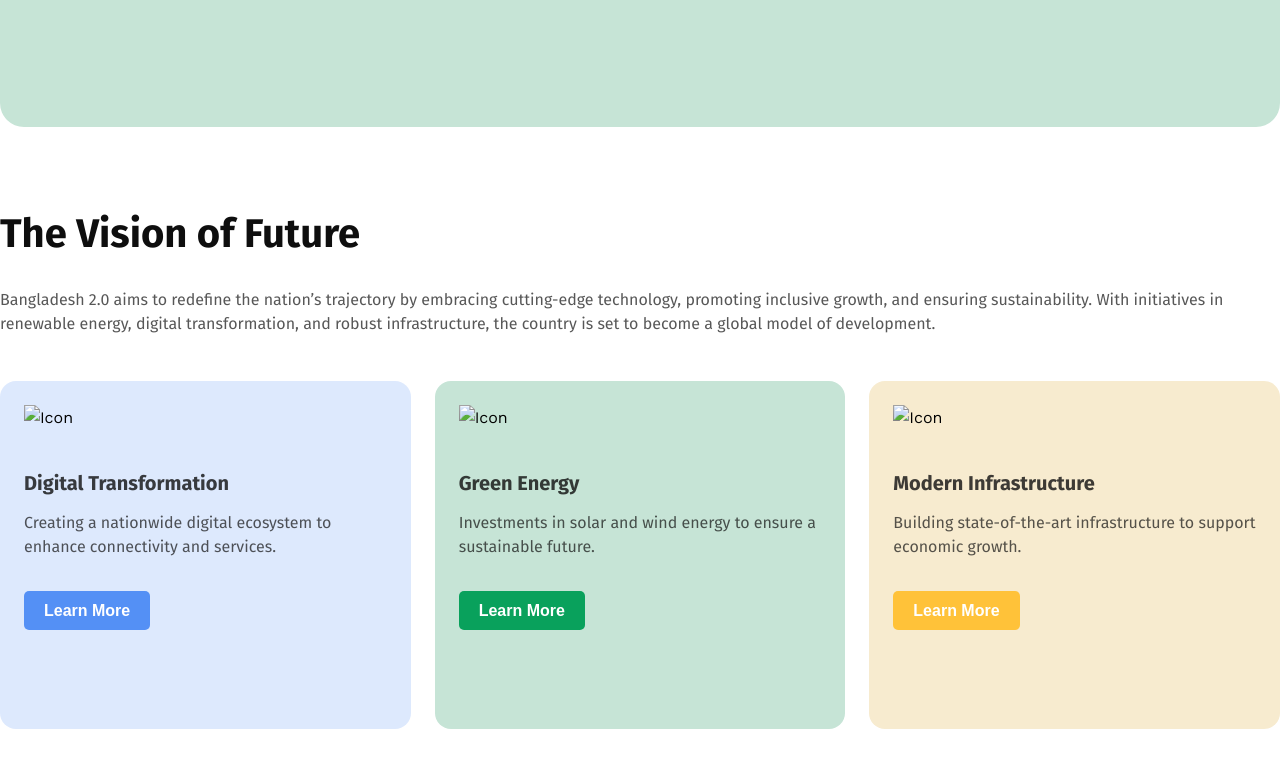
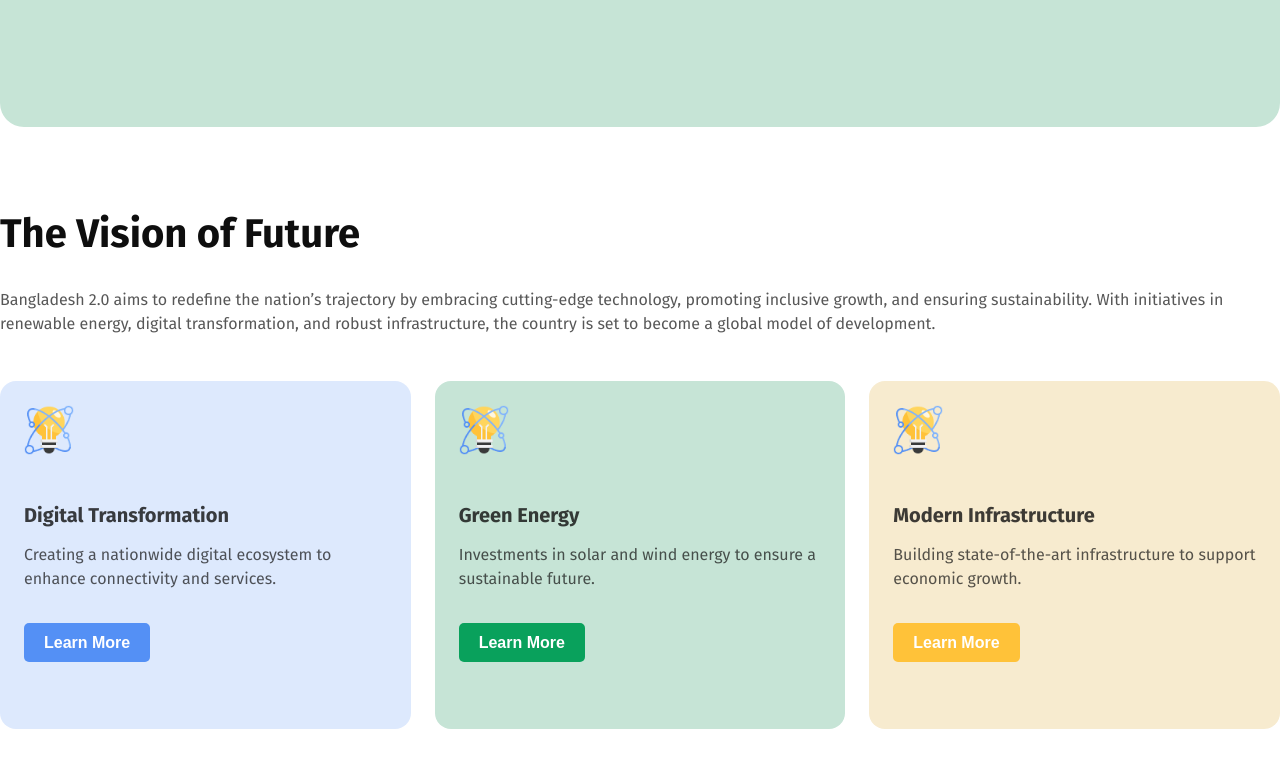
Before and after one commit to devsakibx/phero-b11-a01, a plain HTML site: page index.html in a window 1280 px wide. Shown: the part 646-1414 px from the top of the page. Drawn offline with nearby package versions, Linux system fonts and the light colour scheme.

Commit message:
deployment testing

```diff
--- a/index.html
+++ b/index.html
@@ -44,19 +44,19 @@
             and robust infrastructure, the country is set to become a global model of development.</p>
         <div class="vision-cards">
             <div style="background-color: #5490F533;" class="card">
-                <img src=".//B11A1--assignment-1-main/assets/card-icon.png" alt="Icon">
+                <img src="./B11A1--assignment-1-main/assets/card-icon.png" alt="Icon">
                 <h3>Digital Transformation</h3>
                 <p>Creating a nationwide digital ecosystem to enhance connectivity and services.</p>
                 <button class="btn-1">Learn More</button>
             </div>
             <div style="background-color: #C6E4D6;" class="card">
-                <img src=".//B11A1--assignment-1-main/assets/card-icon.png" alt="Icon">
+                <img src="./B11A1--assignment-1-main/assets/card-icon.png" alt="Icon">
                 <h3>Green Energy</h3>
                 <p>Investments in solar and wind energy to ensure a sustainable future.</p>
                 <button class="btn-2">Learn More</button>
             </div>
             <div style="background-color: #F7EBCF;" class="card">
-                <img src=".//B11A1--assignment-1-main/assets/card-icon.png" alt="Icon">
+                <img src="./B11A1--assignment-1-main/assets/card-icon.png" alt="Icon">
                 <h3>Modern Infrastructure</h3>
                 <p>Building state-of-the-art infrastructure to support economic growth.</p>
                 <button class="btn-3">Learn More</button>
```
